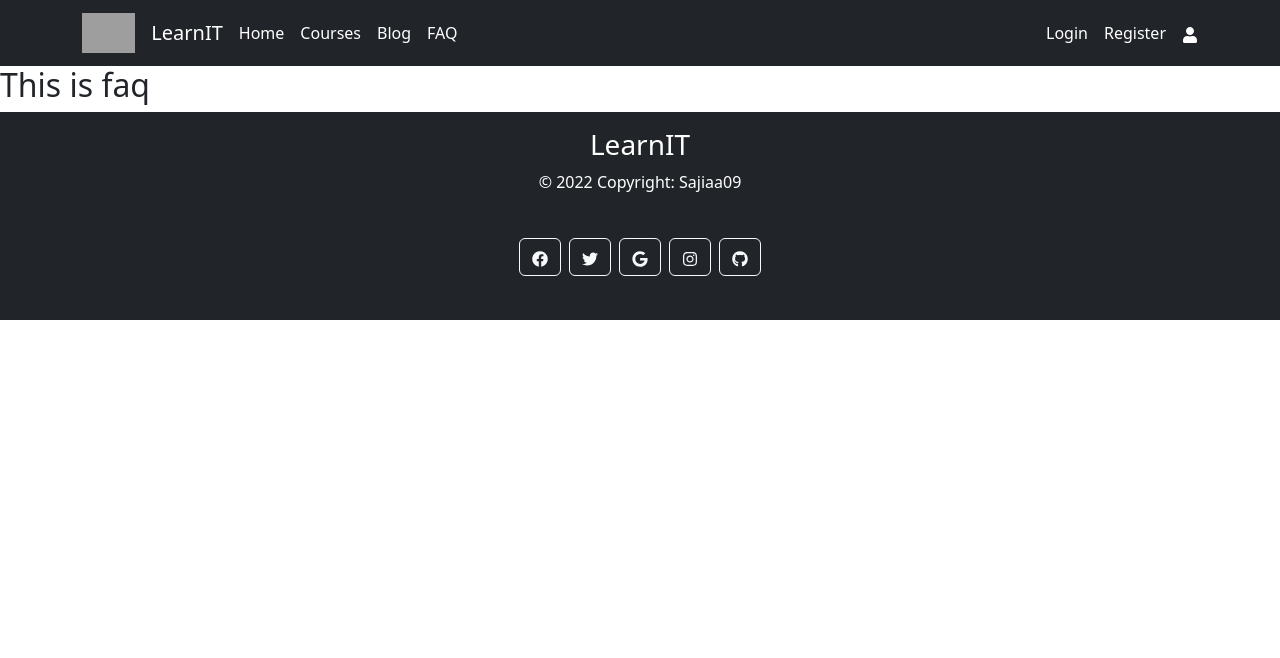
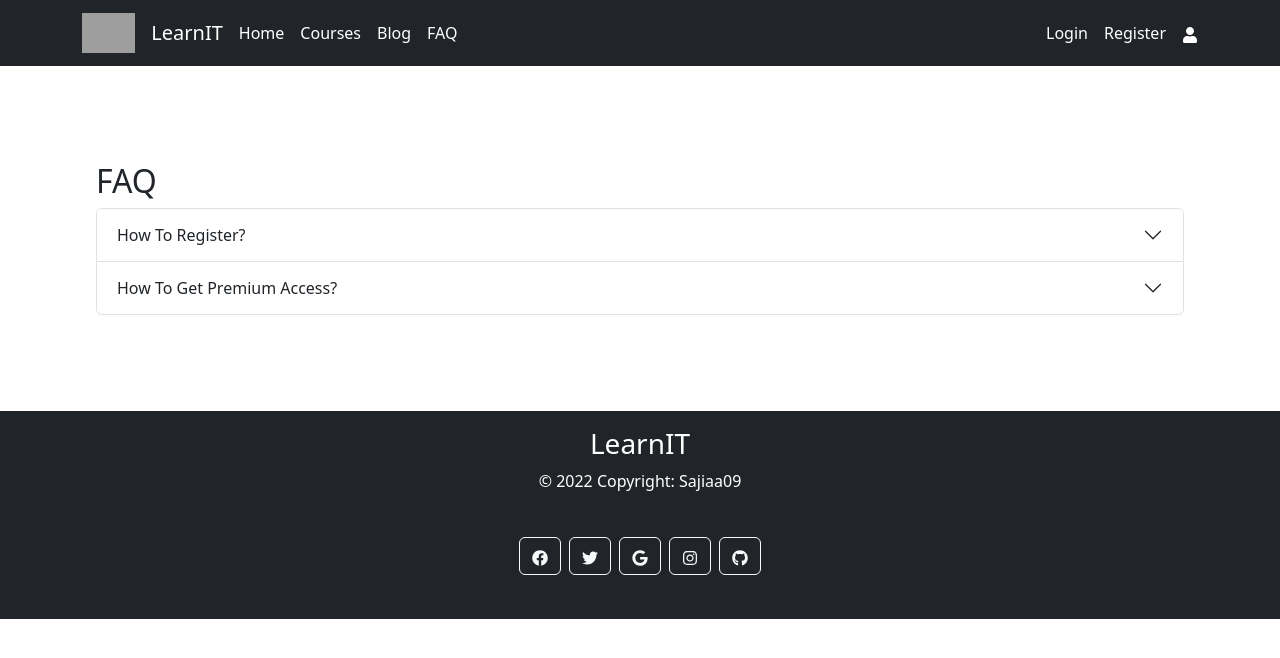
Before and after one commit to Sajia09/Learn-IT-Client-Site, a React (Create React App) app: page /faq in a window 1280 px wide. Shown: the top 658 px of the page. Built offline with nearby package versions, Linux system fonts and the light colour scheme; no server answers; grey boxes are pictures that could not be loaded.

Commit message:
faq added

```diff
--- a/src/Pages/CourseDetails/CourseDetails.js
+++ b/src/Pages/CourseDetails/CourseDetails.js
@@ -25,7 +25,7 @@ const CourseDetails = () => {
                     <LeftSideBar></LeftSideBar>
                 </Col>
                 <Col lg="8"  ref={ref}>
-                <Card style={{ width: '45rem' }}>
+                <Card>
                 <Card.Img variant="top" style={{ width: '100%',height: '300px'}} src={course.picture} />
                 <Card.Body>
                     <Card.Title>{course.course_name}</Card.Title>
--- a/src/Pages/FAQ/FAQ.js
+++ b/src/Pages/FAQ/FAQ.js
@@ -1,9 +1,25 @@
 import React from 'react';
+import Accordion from 'react-bootstrap/Accordion';
+import { Link } from 'react-router-dom';
 
 const FAQ = () => {
     return (
-        <div>
-            <h2>This is faq</h2>
+        <div className='m-5 p-5'>
+            <h2>FAQ</h2>
+            <Accordion>
+      <Accordion.Item eventKey="0">
+        <Accordion.Header>How To Register?</Accordion.Header>
+        <Accordion.Body>
+          Go to <Link to='/register'>Register</Link> Page and Provide All your information.
+        </Accordion.Body>
+      </Accordion.Item>
+      <Accordion.Item eventKey="1">
+        <Accordion.Header>How To Get Premium Access?</Accordion.Header>
+        <Accordion.Body>
+          You need to register an account and login to the website for accessing premium features.
+        </Accordion.Body>
+      </Accordion.Item>
+    </Accordion>
         </div>
     );
 };
--- a/src/Pages/Login/Login.js
+++ b/src/Pages/Login/Login.js
@@ -3,6 +3,7 @@ import React, { useContext, useState } from 'react';
 import { Container } from 'react-bootstrap';
 import Button from 'react-bootstrap/Button';
 import Form from 'react-bootstrap/Form';
+import { FaGithub,FaGoogle } from 'react-icons/fa';
 import { Link, useLocation, useNavigate } from 'react-router-dom';
 import { AuthContext } from '../../Contexts/AuthProvider/AuthProvider';
 import toast from 'react-hot-toast';
@@ -65,7 +66,7 @@ const Login = () => {
             })
     }
     return (
-        <div className='w-50'>
+        <div className='w-50 m-5'>
            <Container><h1>Login Now</h1>
             <Container>
             <Form onSubmit={handleSubmit}>
@@ -90,10 +91,10 @@ const Login = () => {
         </Form>
         <br />
         <Button onClick={handleGoogleSignIn} className='mb-3' variant="dark" type="submit" >
-               Google Login
+            <FaGoogle></FaGoogle>   Google Login
         </Button><br/>
         <Button onClick={handleGithubSignIn}  className='mb-3'  variant="dark" type="submit" >
-               Github Login
+             <FaGithub></FaGithub>  Github Login
         </Button>
         </Container></Container>
         </div>
--- a/src/Pages/Register/Register.js
+++ b/src/Pages/Register/Register.js
@@ -48,9 +48,9 @@ const Register = () => {
             .catch(error => console.error(error));
     }
     return (
-        <div className='w-50'>
+        <div className='w-50 m-5'>
+            <Container>
             <h1>Registration Now</h1>
-            <Container>
             <Form onSubmit={handleSubmit} >
             <Form.Group className="mb-3" controlId="formBasicName">
                 <Form.Label>Your Name</Form.Label>
@@ -69,16 +69,10 @@ const Register = () => {
                 <Form.Label>Password</Form.Label>
                 <Form.Control name="password" type="password" placeholder="Password" required />
             </Form.Group>
-            <Form.Group className="mb-3" controlId="formBasicCheckbox">
-                <Form.Check
-                    type="checkbox"
-
-                    label={<>Accept <Link to="/terms">Terms and conditions</Link></>} />
-            </Form.Group>
             <Form.Text >
               <p>Already have an account ? <Link to='/login'>Login</Link></p>
             </Form.Text>
-            <Button variant="dark" type="submit" >
+            <Button variant="dark" type="submit" className='mb-5' >
                 Register
             </Button>
             <Form.Text className="text-danger">
--- a/src/Pages/Shared/Header/Header.js
+++ b/src/Pages/Shared/Header/Header.js
@@ -54,7 +54,7 @@ const Header = () => {
           <OverlayTrigger placement="bottom"
            overlay={<Tooltip id="button-tooltip-2">{user?.displayName}</Tooltip>}>
           <Link >
-            {user?.photoURL ?
+            {user?.photoURL?
              <Image
                 style={{ height: '30px' }}
                 roundedCircle
--- a/src/Routes/Routes/Routes.js
+++ b/src/Routes/Routes/Routes.js
@@ -51,6 +51,9 @@ export const routes = createBrowserRouter([
                 element:<PrivateRoutes><GetPremiumAccess></GetPremiumAccess></PrivateRoutes>,
                 loader: ({params}) => fetch(`http://localhost:5000/getpremium/${params.id}`)
             },
+
         ]
-    }
+
+    },
+    {path:'*', element: <div>This route is not found</div>}
 ])
```
